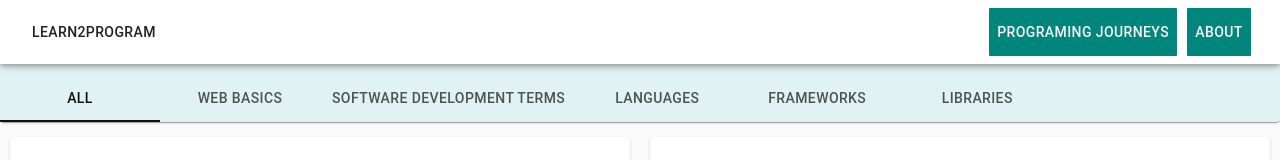
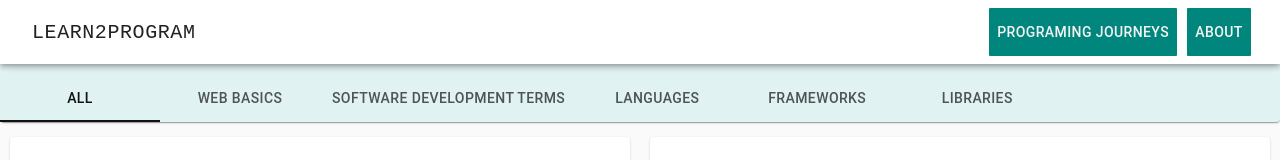
Before and after one commit to kristina-arezina/terms-2-program, a React (Create React App) app: page / in a window 1280 px wide. Shown: the top 160 px of the page. Built offline with nearby package versions, Linux system fonts and the light colour scheme.

Commit message:
changed font of logo on large screen aligns

```diff
--- a/src/components/Layout/Header.js
+++ b/src/components/Layout/Header.js
@@ -34,7 +34,7 @@ export class Header extends Component {
                         <AppBar color="#f4f4f4">
                             <Toolbar>
                                 <Typography variant="h6" style={{flexGrow: 1,}}>
-                                    <Button href="/" style={{ backgroundColor: "Transparent",  overflow: "hidden", }}  color="inherit" variant="text">
+                                    <Button href="/" style={{ backgroundColor: "Transparent",  overflow: "hidden", fontSize:"20px", fontFamily:"courier new" }}  color="inherit" variant="text">
                                     Learn2Program
                                     </Button>
                                 </Typography>
```
